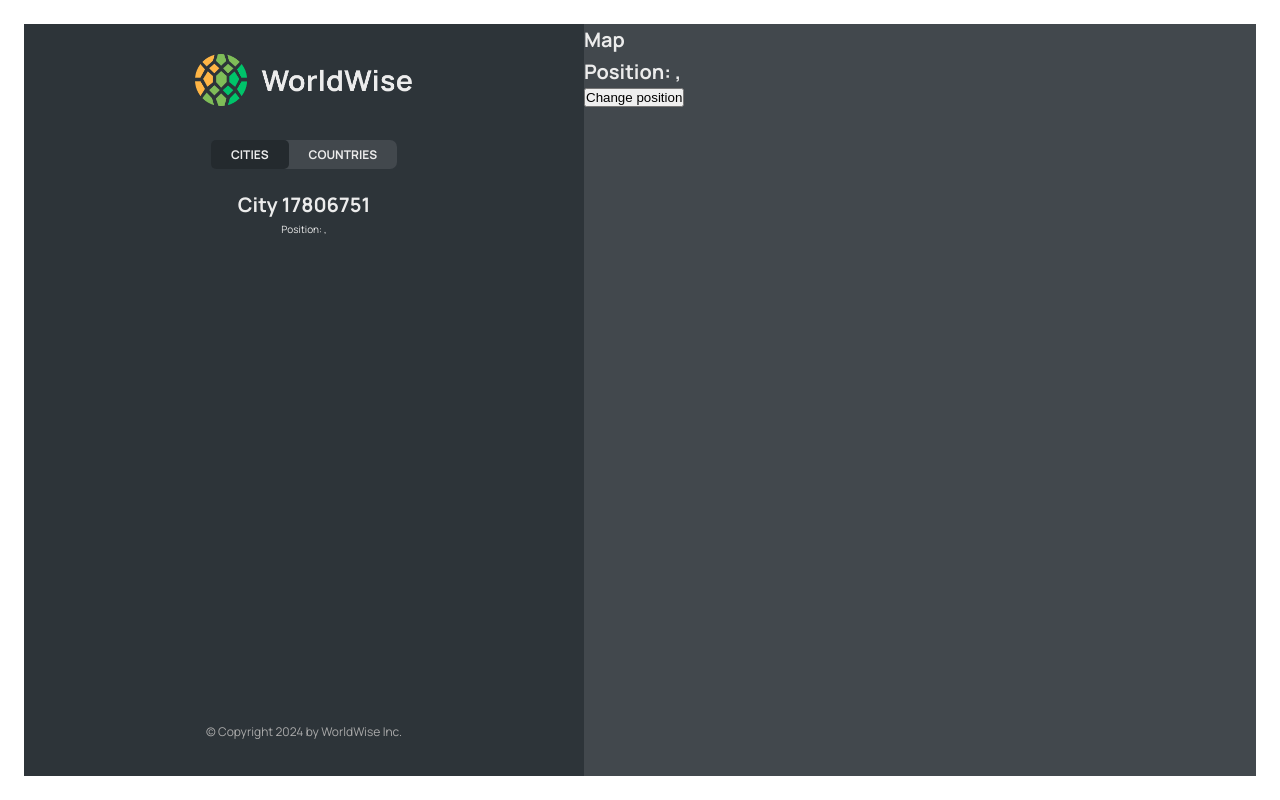
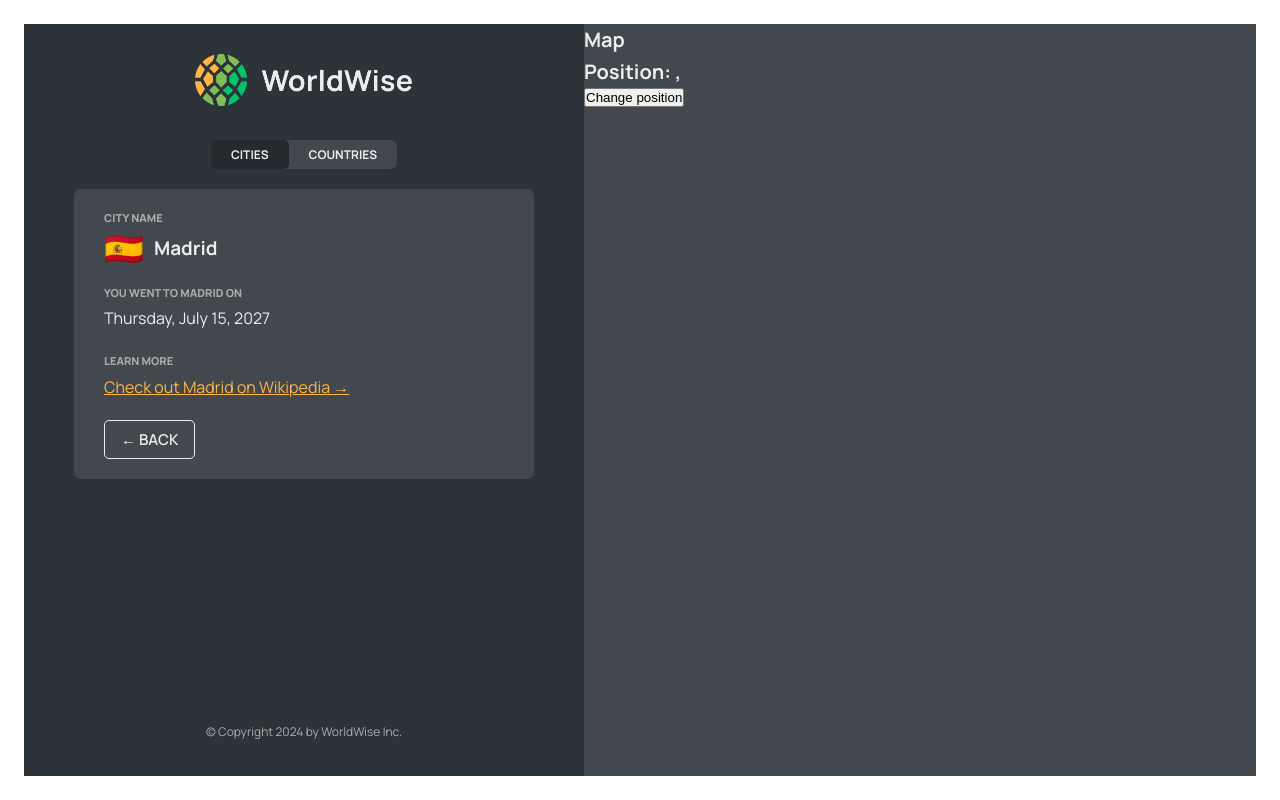
Before and after one commit to xmavv/worldwise, a React (Vite) app: page /app/cities/17806751 in a window 1280 px wide. Built offline with nearby package versions, Linux system fonts and the light colour scheme; data requests are answered from the project's data file.

Commit message:
added context API to manage global state with Routes along with its own Provider Component and Hook

```diff
--- a/src/App.tsx
+++ b/src/App.tsx
@@ -1,5 +1,4 @@
 import { BrowserRouter, Navigate, Route, Routes } from "react-router-dom";
-import { useEffect, useState } from "react";
 import Product from "./pages/Product";
 import Pricing from "./pages/Pricing";
 import Homepage from "./pages/Homepage";
@@ -10,33 +9,11 @@
 import CountryList from "./components/CountryList.tsx";
 import City from "./components/City.tsx";
 import Form from "./components/Form.tsx";
-
-const BASE_URL = "http://localhost:9000";
+import { CitiesProvider } from "./contexts/CitiesContext.tsx";
 
 function App() {
-  const [cities, setCities] = useState([]);
-  const [isLoading, setIsLoading] = useState(false);
-
-  useEffect(function () {
-    async function fetchCities() {
-      try {
-        setIsLoading(true);
-
-        const res = await fetch(`${BASE_URL}/cities`);
-        const data = await res.json();
-
-        setCities(data);
-      } catch {
-        alert("there was an error loading data...");
-      } finally {
-        setIsLoading(false);
-      }
-    }
-
-    fetchCities();
-  }, []);
-
   return (
+    <CitiesProvider>
       <BrowserRouter>
         <Routes>
           <Route index element={<Homepage />} />
@@ -45,20 +22,15 @@
           <Route path="login" element={<Login />} />
           <Route path="app" element={<AppLayout />}>
             <Route index element={<Navigate replace to="cities" />} />
-          <Route
-            path="cities"
-            element={<CityList cities={cities} isLoading={isLoading} />}
-          />
+            <Route path="cities" element={<CityList />} />
             <Route path="cities/:id" element={<City />} />
-          <Route
-            path="countries"
-            element={<CountryList cities={cities} isLoading={isLoading} />}
-          />
+            <Route path="countries" element={<CountryList />} />
             <Route path="form" element={<Form />} />
           </Route>
           <Route path="*" element={<PageNotFound />} />
         </Routes>
       </BrowserRouter>
+    </CitiesProvider>
   );
 }
 
--- /dev/null
+++ b/src/components/BackButton.tsx
@@ -0,0 +1,20 @@
+import Button from "./Button.tsx";
+import { useNavigate } from "react-router-dom";
+
+function BackButton() {
+  const navigate = useNavigate();
+
+  return (
+    <Button
+      type="back"
+      onClick={(e) => {
+        navigate(-1);
+        e.preventDefault();
+      }}
+    >
+      &larr; Back
+    </Button>
+  );
+}
+
+export default BackButton;
--- a/src/components/City.tsx
+++ b/src/components/City.tsx
@@ -1,4 +1,9 @@
 import { useParams, useSearchParams } from "react-router-dom";
+import { useCities } from "../contexts/CitiesContext.tsx";
+import { useEffect } from "react";
+import styles from "./City.module.css";
+import Spinner from "./Spinner.tsx";
+import BackButton from "./BackButton.tsx";
 
 const formatDate = (date: string) =>
   new Intl.DateTimeFormat("en", {
@@ -10,64 +15,56 @@
 
 function City() {
   const { id } = useParams();
-  const [searchParams, setSearchParams] = useSearchParams();
-  const lat = searchParams.get("lat");
-  const lng = searchParams.get("lng");
+  const { getCity, currentCity, isLoading } = useCities();
 
-  // TEMP DATA
-  const currentCity = {
-    cityName: "Lisbon",
-    emoji: "🇵🇹",
-    date: "2027-10-31T15:59:59.138Z",
-    notes: "My favorite city so far!",
-  };
+  useEffect(
+    function () {
+      getCity(id);
+    },
+    [id],
+  );
 
   const { cityName, emoji, date, notes } = currentCity;
 
+  if (isLoading) return <Spinner />;
+
   return (
-    <>
-      <h1>City {id}</h1>{" "}
-      <p>
-        Position: {lat}, {lng}
-      </p>
-    </>
+    <div className={styles.city}>
+      <div className={styles.row}>
+        <h6>City name</h6>
+        <h3>
+          <span>{emoji}</span> {cityName}
+        </h3>
+      </div>
+
+      <div className={styles.row}>
+        <h6>You went to {cityName} on</h6>
+        <p>{formatDate(date || null)}</p>
+      </div>
+
+      {notes && (
+        <div className={styles.row}>
+          <h6>Your notes</h6>
+          <p>{notes}</p>
+        </div>
+      )}
+
+      <div className={styles.row}>
+        <h6>Learn more</h6>
+        <a
+          href={`https://en.wikipedia.org/wiki/${cityName}`}
+          target="_blank"
+          rel="noreferrer"
+        >
+          Check out {cityName} on Wikipedia &rarr;
+        </a>
+      </div>
+
+      <div>
+        <BackButton />
+      </div>
+    </div>
   );
-
-  // return (
-  //   <div className={styles.city}>
-  //     <div className={styles.row}>
-  //       <h6>City name</h6>
-  //       <h3>
-  //         <span>{emoji}</span> {cityName}
-  //       </h3>
-  //     </div>
-  //
-  //     <div className={styles.row}>
-  //       <h6>You went to {cityName} on</h6>
-  //       <p>{formatDate(date || null)}</p>
-  //     </div>
-  //
-  //     {notes && (
-  //       <div className={styles.row}>
-  //         <h6>Your notes</h6>
-  //         <p>{notes}</p>
-  //       </div>
-  //     )}
-  //
-  //     <div className={styles.row}>
-  //       <h6>Learn more</h6>
-  //       <a
-  //         href={`https://en.wikipedia.org/wiki/${cityName}`}
-  //         target="_blank"
-  //         rel="noreferrer"
-  //       >
-  //         Check out {cityName} on Wikipedia &rarr;
-  //       </a>
-  //     </div>
-  //
-  //     <div></div>
-  //   </div>
-  // );
 }
 
 export default City;
--- a/src/components/CityItem.tsx
+++ b/src/components/CityItem.tsx
@@ -1,6 +1,7 @@
 import styles from "./CityItem.module.css";
 import CityInterface from "../Interfaces/CityInterface.tsx";
 import { Link } from "react-router-dom";
+import { useCities } from "../contexts/CitiesContext.tsx";
 
 interface Props {
   city: CityInterface;
@@ -14,12 +15,13 @@
   }).format(new Date(date));
 
 function CityItem({ city }: Props) {
+  const { currentCity } = useCities();
   const { cityName, emoji, date, id, position } = city;
 
   return (
     <li>
       <Link
-        className={styles.cityItem}
+        className={`${styles.cityItem} ${currentCity.id === id ? styles["cityItem--active"] : ""}`}
         to={`${id}?lat=${position.lat}&lng=${position.lng}`}
       >
         <span className={styles.emoji}>{emoji}</span>
--- a/src/components/CityList.tsx
+++ b/src/components/CityList.tsx
@@ -3,13 +3,16 @@
 import CityItem from "./CityItem.tsx";
 import Message from "./Message.tsx";
 import CityInterface from "../Interfaces/CityInterface.tsx";
+import { useCities } from "../contexts/CitiesContext.tsx";
 
 interface Props {
   cities: CityInterface[];
   isLoading: boolean;
 }
 
-function CityList({ cities, isLoading }: Props) {
+function CityList() {
+  const { cities, isLoading } = useCities() as Props;
+
   if (isLoading) return <Spinner />;
   if (!cities.length)
     return (
--- a/src/components/CountryList.tsx
+++ b/src/components/CountryList.tsx
@@ -4,13 +4,16 @@
 import Message from "./Message.tsx";
 import CityInterface from "../Interfaces/CityInterface.tsx";
 import CountryInterface from "../Interfaces/CountryInterface.tsx";
+import { useCities } from "../contexts/CitiesContext.tsx";
 
 interface Props {
   cities: CityInterface[];
   isLoading: boolean;
 }
 
-function CountryList({ cities, isLoading }: Props) {
+function CountryList() {
+  const { cities, isLoading } = useCities() as Props;
+
   if (isLoading) return <Spinner />;
   if (!cities.length)
     return (
--- a/src/components/Form.tsx
+++ b/src/components/Form.tsx
@@ -5,6 +5,7 @@
 import styles from "./Form.module.css";
 import Button from "./Button.tsx";
 import { useNavigate } from "react-router-dom";
+import BackButton from "./BackButton.tsx";
 
 export function convertToEmoji(countryCode) {
   const codePoints = countryCode
@@ -15,8 +16,6 @@
 }
 
 function Form() {
-  const navigate = useNavigate();
-
   const [cityName, setCityName] = useState("");
   const [country, setCountry] = useState("");
   const [date, setDate] = useState(new Date());
@@ -54,15 +53,7 @@
 
       <div className={styles.buttons}>
         <Button type="primary">Add</Button>
-        <Button
-          type="back"
-          onClick={(e) => {
-            navigate(-1);
-            e.preventDefault();
-          }}
-        >
-          &larr; Back
-        </Button>
+        <BackButton />
       </div>
     </form>
   );
--- /dev/null
+++ b/src/contexts/CitiesContext.tsx
@@ -0,0 +1,74 @@
+import { createContext, useContext, useEffect, useState } from "react";
+
+const BASE_URL = "http://localhost:9000";
+
+//@ts-ignore
+const CitiesContext = createContext();
+
+interface Props {
+  children: React.ReactNode;
+}
+
+function CitiesProvider({ children }: Props) {
+  const [cities, setCities] = useState([]);
+  const [isLoading, setIsLoading] = useState(false);
+  const [currentCity, setCurrentCity] = useState({});
+
+  useEffect(function () {
+    async function fetchCities() {
+      try {
+        setIsLoading(true);
+
+        const res = await fetch(`${BASE_URL}/cities`);
+        const data = await res.json();
+
+        setCities(data);
+      } catch {
+        alert("there was an error loading data...");
+      } finally {
+        setIsLoading(false);
+      }
+    }
+
+    fetchCities();
+  }, []);
+
+  async function getCity(id) {
+    try {
+      setIsLoading(true);
+
+      const res = await fetch(`${BASE_URL}/cities/${id}`);
+      const data = await res.json();
+
+      setCurrentCity(data);
+    } catch {
+      alert("there was an error loading data...");
+    } finally {
+      setIsLoading(false);
+    }
+  }
+
+  return (
+    <CitiesContext.Provider
+      value={{
+        cities,
+        isLoading,
+        currentCity,
+        getCity,
+      }}
+    >
+      {children}
+    </CitiesContext.Provider>
+  );
+}
+
+function useCities() {
+  const value = useContext(CitiesContext);
+
+  if (value === undefined)
+    throw new Error("cannot use useContext outside its provider declaration");
+
+  return value;
+}
+
+export { CitiesProvider, useCities };
```
Also changed, not shown: src/components/Button.tsx (+7 -1 lines). Lines whose indentation alone changed are shown as unchanged.
